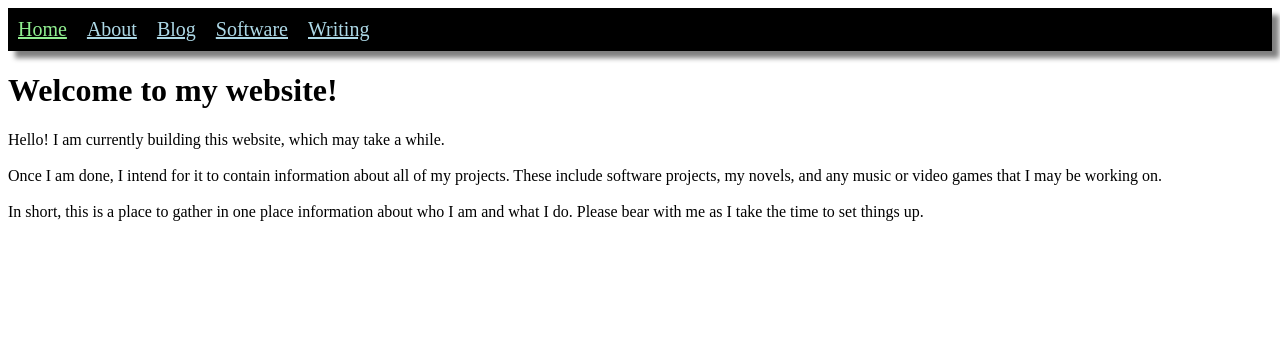
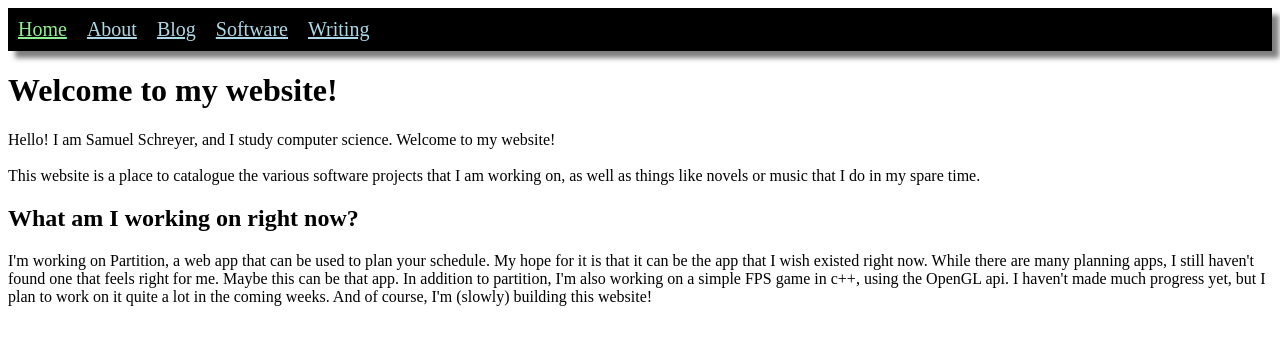
Before and after one commit to sschreyer/sschreyer.github.io, a Jekyll site: the page built from index.html, in a window 1280 px wide. Shown: the top 345 px of the page. Built offline with Jekyll 4.4.1, drawn with Linux system fonts in a browser that asks for light colours.

```diff
--- a/index.html
+++ b/index.html
@@ -5,15 +5,28 @@ title: Home
 
 <!-- I have no clue how to set up a html doc, so I'm trying this first-->
 <p>
-    Hello! I am currently building this website, which may take a while.
+    Hello! I am Samuel Schreyer, and I study computer science. Welcome
+    to my website!
     <br>
     <br>
-    Once I am done, I intend for it to contain information about all of my
-    projects. These include software projects, my novels, and any music or
-    video games that I may be working on.
-    <br>
-    <br>
+    This website is a place to catalogue the various software projects that
+    I am working on, as well as things like novels or music that I do in
+    my spare time.
+</p>
 
-    In short, this is a place to gather in one place information about who I am
-    and what I do. Please bear with me as I take the time to set things up.
+<h2>
+    What am I working on right now?
+</h2>
+
+<p>
+    I'm working on Partition, a web app that can be used to plan your schedule.
+    My hope for it is that it can be the app that I wish existed right now.
+    While there are many planning apps, I still haven't found one that
+    feels right for me. Maybe this can be that app.
+
+    In addition to partition, I'm also working on a simple FPS game in c++,
+    using the OpenGL api. I haven't made much progress yet, but I plan to
+    work on it quite a lot in the coming weeks.
+
+    And of course, I'm (slowly) building this website!
 </p>
```
Also changed, not shown: _blog/game.md (+15 -3 lines).
